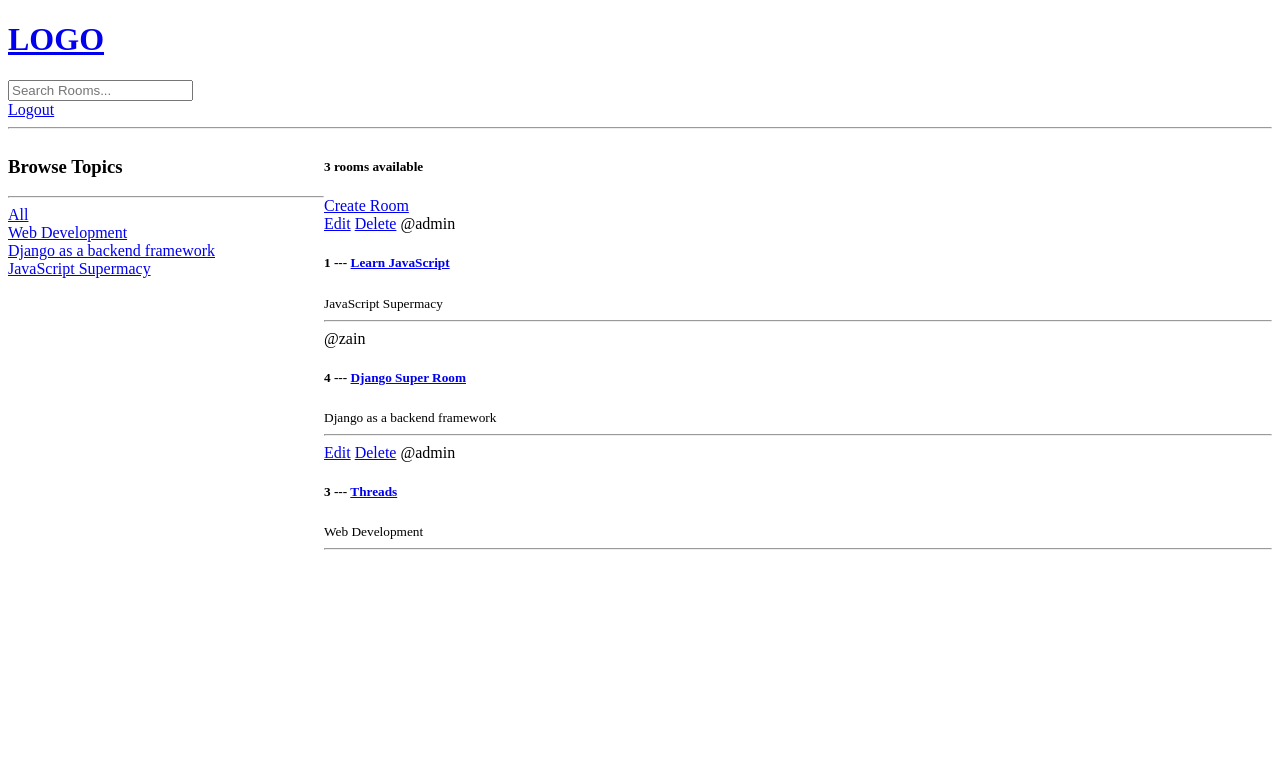
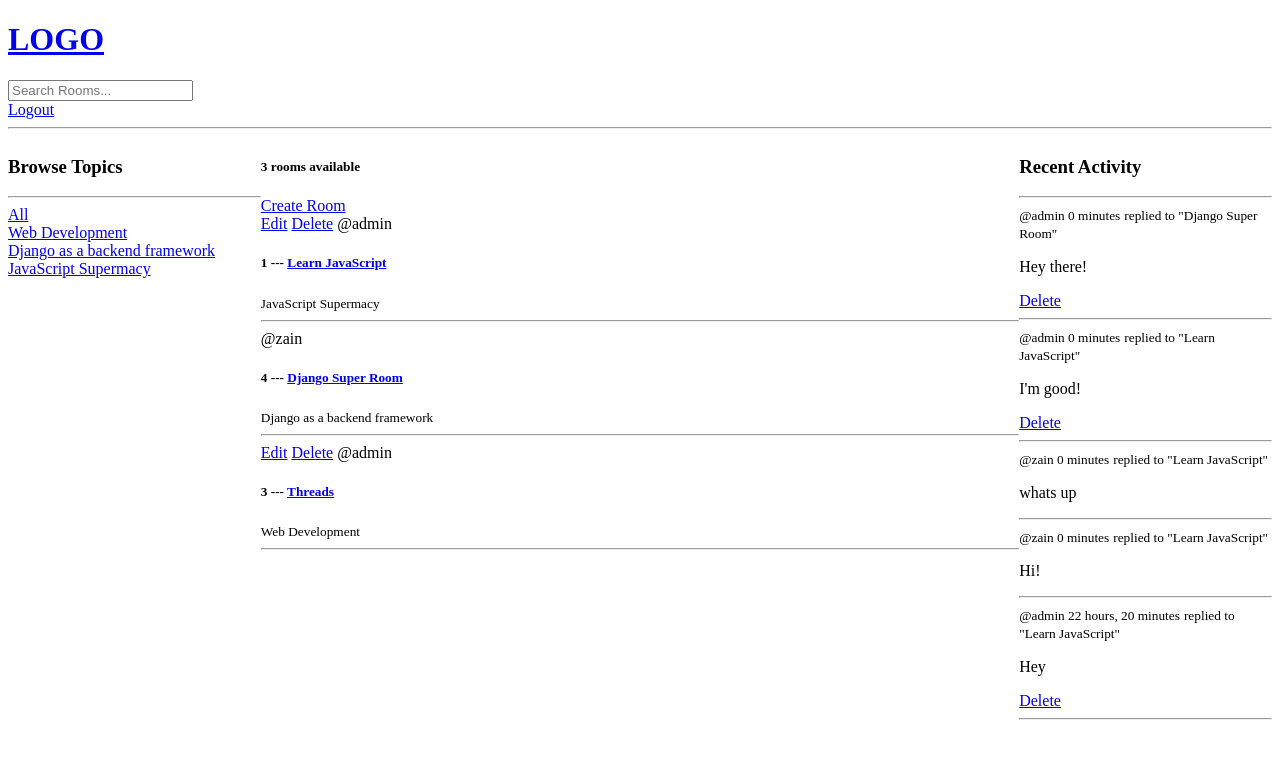
Before and after one commit to SyedZainAnwer/Thought-Tangle, a Django app: page / in a window 1280 px wide. Shown: the top 759 px of the page. Run offline with Django 5.2, Linux system fonts and the light colour scheme; a user stored in the database is signed in; data comes from the database, SQL or seed files in the repository; both versions use the stored data as it was after the commit.

Commit message:
added chat room messages functionality

```diff
--- a/base/models.py
+++ b/base/models.py
@@ -29,5 +29,8 @@ class Message(models.Model):
     updated = models.DateTimeField(auto_now=True)
     created = models.DateTimeField(auto_now_add=True)
 
+    class Meta:
+        ordering = ['-updated', '-created']
+
     def __str__(self):
         return self.body[0:50] # we want the first 50 characters of the body(message)
--- a/base/templates/base/home.html
+++ b/base/templates/base/home.html
@@ -5,7 +5,7 @@
 <style>
     .home-container {
         display: grid;
-        grid-template-columns: 1fr 3fr;
+        grid-template-columns: 1fr 3fr 1fr;
     }
 </style>
 
@@ -49,6 +49,23 @@
             {% endfor %}
         </div>
     </div>
+
+    <div>
+        <h3>Recent Activity</h3>
+        <hr>
+        {% for message in room_messages %}
+            <div>
+                <small>@{{ message.user }} {{ message.created|timesince }}</small>
+                <small>replied to "{{message.room}}"</small>
+
+                <p>{{message}}</p> {% comment %} it will display only the first 50 characters of the message. Refer to Message Model for this {% endcomment %}
+                {% if request.user == message.user %}
+                <a href="{% url 'delete-message' message.id %}">Delete</a>
+                {% endif %}
+                <hr>
+            </div>
+        {% endfor %}
+    </div>
 </div>
 
 {% endblock content %}
--- a/base/templates/base/room.html
+++ b/base/templates/base/room.html
@@ -21,7 +21,9 @@
 
             {% for message in room_messages %}
                 <div>
-                    <a href="">Delete</a>
+                    {% if request.user == message.user %}
+                    <a href="{% url 'delete-message' message.id %}">Delete</a>
+                    {% endif %}
                     <small>@{{ message.user }} {{ message.created | timesince }} ago</small>
                     <p>{{ message.body }}</p>
                     <hr>
--- a/base/urls.py
+++ b/base/urls.py
@@ -9,5 +9,6 @@ urlpatterns = [
     path('room/<str:pk>/', views.room, name="room"),
     path('create-room/', views.createRoom, name="create-room"),
     path('update-room/<str:pk>/', views.updateRoom, name="update-room"),
-    path('delete-room/<str:pk>/', views.deleteRoom, name="delete-room")
+    path('delete-room/<str:pk>/', views.deleteRoom, name="delete-room"),
+    path('delete-message/<str:pk>/', views.deleteMessage, name="delete-message")
 ]
--- a/base/views.py
+++ b/base/views.py
@@ -72,14 +72,20 @@ def home(request):
 
     topics = Topic.objects.all()
     room_count = rooms.count()
+    room_messages = Message.objects.filter(Q(room__topic__name__icontains=q)) # we will see only the messages of the related topic in that room
 
-    context = {'rooms': rooms, 'topics': topics, 'room_count': room_count} # here we are getting all dictionaries in a list
+    context = {
+            'rooms': rooms,
+            'topics': topics,
+            'room_count': room_count,
+            'room_messages': room_messages
+        } # here we are getting all dictionaries in a list
     return render(request, 'base/home.html', context)
 
 
 def room(request, pk):
     room = Room.objects.get(id=pk)
-    room_messages = room.message_set.all().order_by('-created') # we access the child of room (messages) here. It will give us the set of messages that are related to the specific room. Order_by shows the latest messages first. Many to one relation
+    room_messages = room.message_set.all() # we access the child of room (messages) here. It will give us the set of messages that are related to the specific room. Order_by shows the latest messages first. Many to one relation
     participants = room.participants.all() # Many to Many relation
 
     if request.method == "POST":
@@ -97,7 +103,7 @@ def room(request, pk):
     return render(request, 'base/room.html', context)
 
 
-@login_required(login_url='login') # user cannot create a room until he's is logged-in
+@login_required(login_url='login') # user cannot create a room until he's logged-in
 # function to create a new Room
 def createRoom(request):
     form = RoomForm()
@@ -111,7 +117,7 @@ def createRoom(request):
     return render(request, 'base/room_form.html', context)
 
 
-@login_required(login_url='login') # user cannot update a room until he's is logged-in
+@login_required(login_url='login') # user cannot update a room until he's logged-in
 # function to update/edit specific room
 def updateRoom(request, pk):
     room = Room.objects.get(id=pk) # fetching the data of the specific room by its ID
@@ -130,7 +136,7 @@ def updateRoom(request, pk):
     return render(request, 'base/room_form.html', context)
 
 
-@login_required(login_url='login') # user cannot delete a room until he's is logged-in
+@login_required(login_url='login') # user cannot delete a room until he's logged-in
 def deleteRoom(request, pk):
     room = Room.objects.get(id=pk)
 
@@ -146,3 +152,18 @@ def deleteRoom(request, pk):
 
     context = { 'obj': room }
     return render(request, 'base/delete.html', context)
+
+
+@login_required(login_url='login') # user cannot delete a message until he's logged-in
+def deleteMessage(request, pk):
+    message = Message.objects.get(id=pk)
+
+    if request.user != message.user:
+        return HttpResponse("You are not allowed here!!")
+
+    if request.method == "POST":
+        message.delete()
+        return redirect('home')
+
+    context = { 'obj': message }
+    return render(request, 'base/delete.html', context)
```
Also changed, not shown: db.sqlite3.
